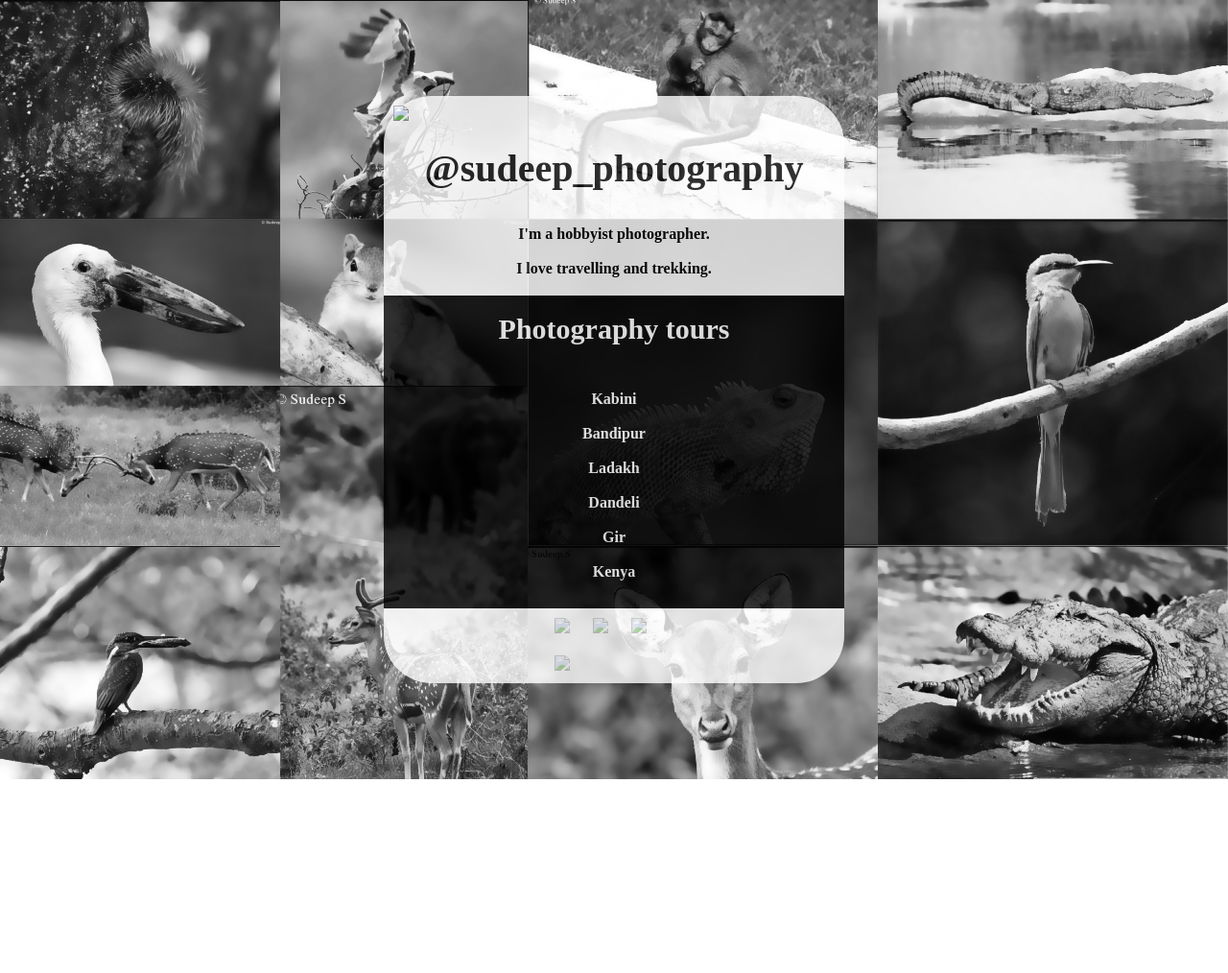
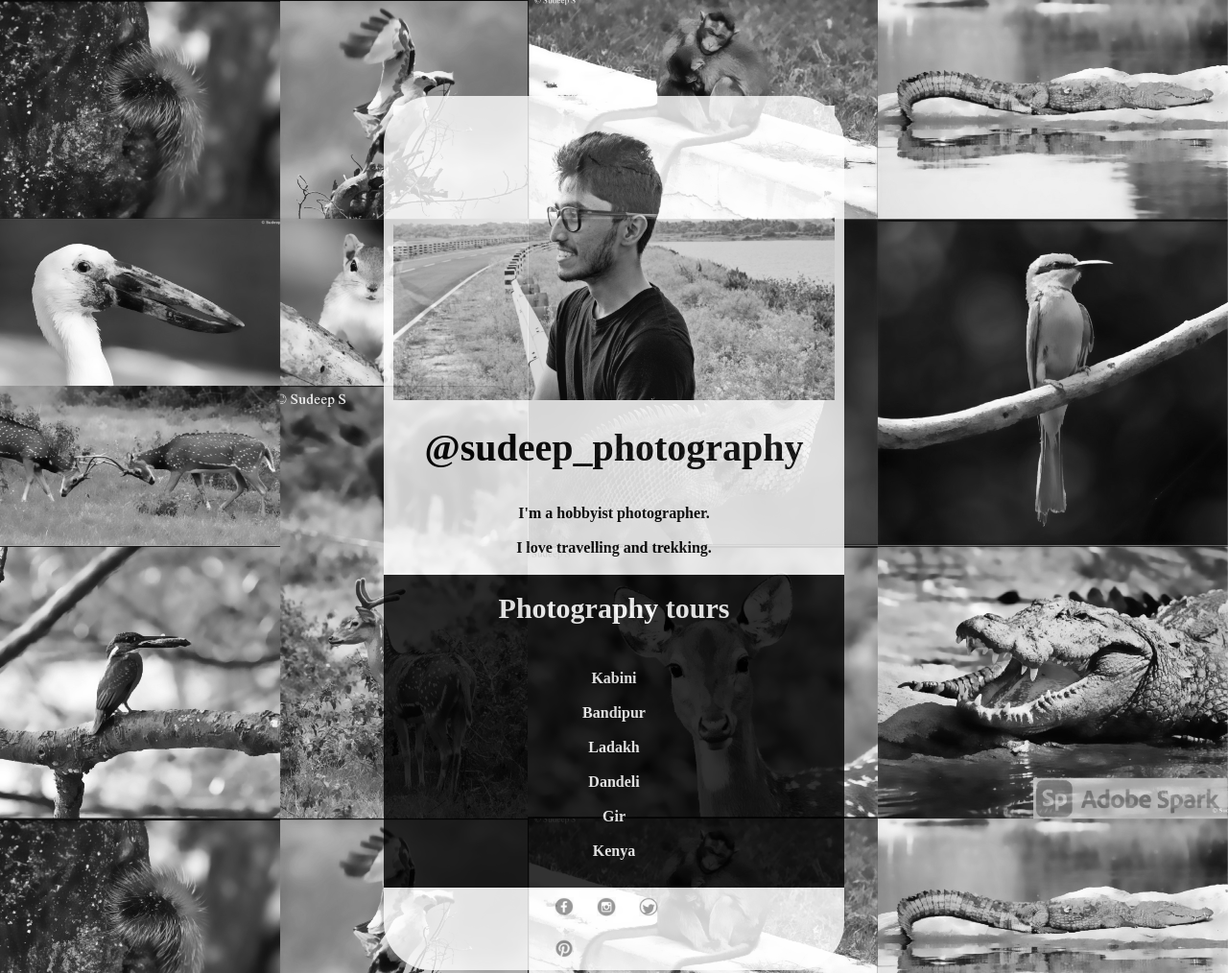
Before and after one commit to sudeepiyengar/photography, a plain HTML site: page index.html in a window 1280 px wide. Shown: the top 1014 px of the page at 96% size. Before the commit the page ends 812 px from the top, so only its background shows below. Drawn offline with Linux system fonts and the light colour scheme.

Commit message:
Update index.html

```diff
--- a/index.html
+++ b/index.html
@@ -12,7 +12,7 @@
   <body>
     <div class="container">
 
-		<img src="img_6196.jpg">
+		<img src="images/img_6196.jpg">
 		<h1> @sudeep_photography </h1>
 
 		<section id="intro">
@@ -33,10 +33,10 @@
 		</section> <!--#Photo_tours-->
 
 		<section id="contact">
-			<a href=""><img src="fb_1.png" > </a>
-			<a href=""><img src="ig_1.jpg"> </a>
-			<a href=""><img src="tw_1.png"> </a>
-			<a href=""><img src="pt_1.png"> </a>
+			<a href=""><img src="images/fb_1.png" > </a>
+			<a href=""><img src="images/ig_1.jpg"> </a>
+			<a href=""><img src="images/tw_1.png"> </a>
+			<a href=""><img src="images/pt_1.png"> </a>
 		</section> <!--#contact-->
 
 	</div> <!--.container-->
```
